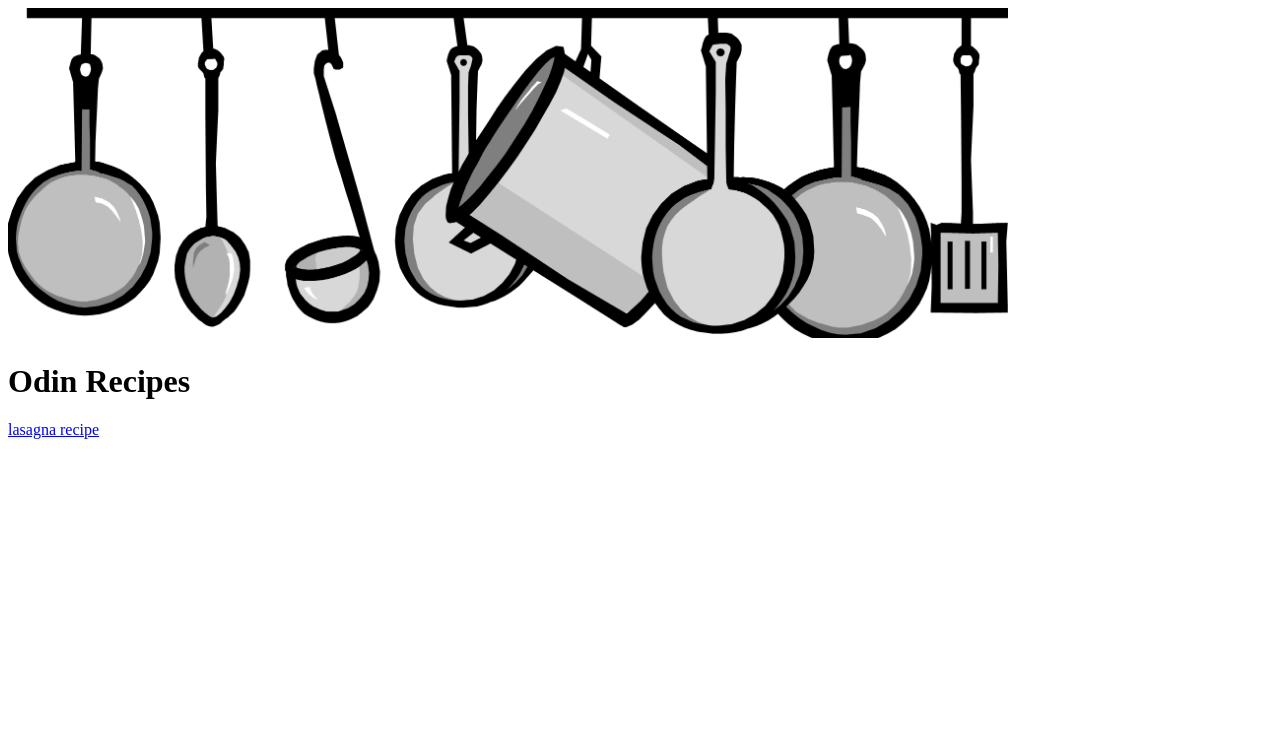
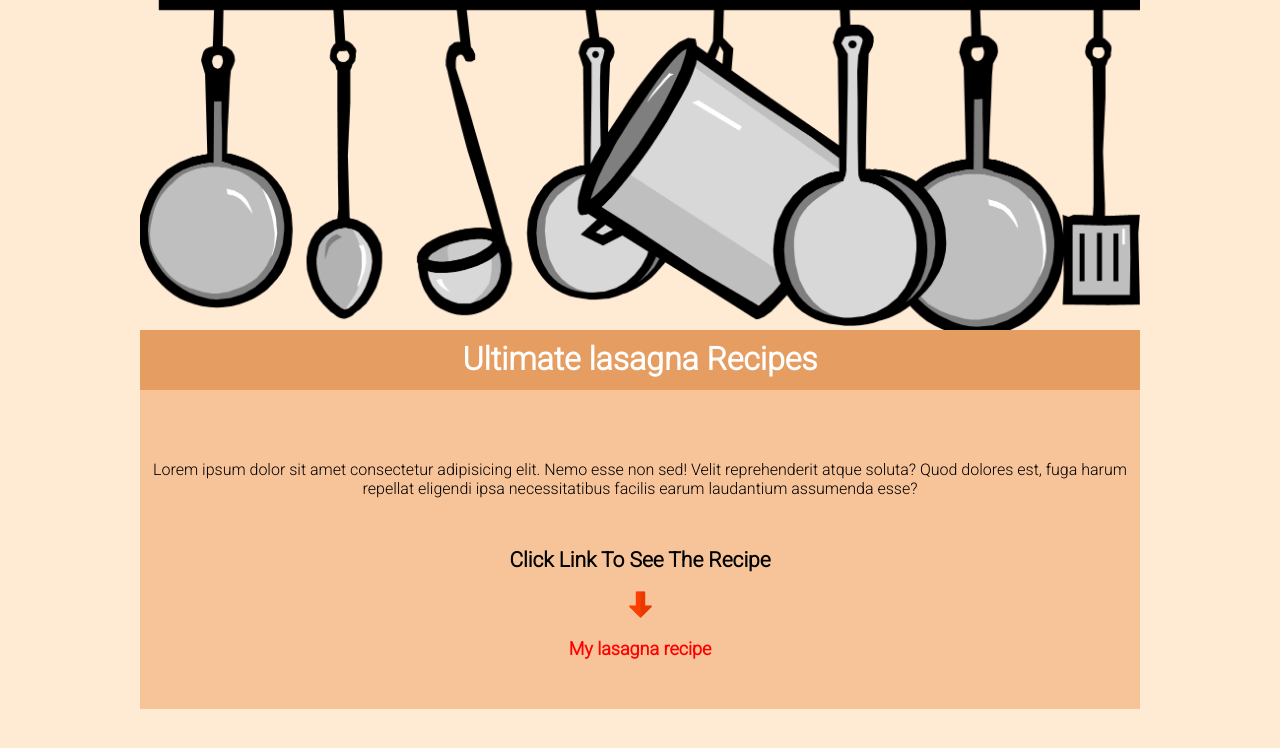
Before and after one commit to KrowJ/odin-recipes, a plain HTML site: page index.html in a window 1280 px wide. Drawn offline with Linux system fonts and the light colour scheme.

Commit message:
Add styles.css with content and new images, fixed some typos

```diff
--- a/index.html
+++ b/index.html
@@ -2,11 +2,28 @@
 <html lang="en">
     <head>
         <meta charset="utf-8">
-        <title>My Favorite Recipes</title>
+        <title>My Favorite Recipe</title>
+        <link rel="stylesheet" href="style.css">
+        <link rel="preconnect" href="https://fonts.googleapis.com">
+        <link rel="preconnect" href="https://fonts.gstatic.com" crossorigin>
+        <link href="https://fonts.googleapis.com/css2?family=Roboto:wght@300&display=swap" rel="stylesheet">
     </head>
     <body>
-        <img src="images/cooking-utility.png" alt="cooking-utility-decor" : width="1000px" height="auto">
-        <h1>Odin Recipes</h1>
-        <a href="recipes/lasagna.html">lasagna recipe</a>
+        <div class="main-container">
+            <div class="content-container">
+                <img src="images/cooking-utility.png" alt="cooking-utility-decor" class="top-img">
+                <h1 class="title-1">Ultimate lasagna Recipes</h1>
+            </div>
+            <div class="content-container-2">
+                <p class="fam-info">Lorem ipsum dolor sit amet consectetur adipisicing elit. Nemo esse non sed!
+                     Velit reprehenderit atque soluta? Quod dolores est, fuga harum repellat
+                     eligendi ipsa necessitatibus facilis earum laudantium assumenda esse?</p>
+                <div class="link-title">Click Link To See The Recipe</div>
+                <img src="/images/—Pngtree—vector down arrow icon_4184125.png" alt="down-arrow" class="down-arrow">
+                <ul class="list-1">
+                   <li><a href="recipes/lasagna.html" class="links">My lasagna recipe</a></li>
+                </ul>
+            </div>
+        </div>
     </body>
 </html>
--- /dev/null
+++ b/style.css
@@ -0,0 +1,81 @@
+/* Universal Settings */
+
+body {
+    margin: auto;
+    padding: 0px;
+    background-color: rgb(255, 235, 212);
+    font-family: 'Roboto', sans-serif;
+}
+
+/* Main Page */
+
+.main-container {
+display: flex;
+flex-direction: column;
+align-items: center;
+}
+
+.content-container {
+    display: flex;
+    width: 1000px;
+    align-items: center;
+    flex-direction: column;
+}
+
+.content-container-2 {
+    display: flex;
+    width: 1000px;
+    align-items: center;
+    flex-direction: column;
+    background-color: rgb(247, 195, 153);
+}
+
+.top-img {
+   height: auto;
+   width: 100%;
+}
+
+.title-1 {
+    background-color: rgb(230, 157, 98);
+    color: rgb(255, 255, 255);
+    width: 100%;
+    height: 50px;
+    display: flex;
+    justify-content: center;
+    padding-top: 10px;
+    margin: 0;
+    margin-top: 30p;
+}
+
+.fam-info {
+    margin-top: 70px;
+    margin-bottom: 50px;
+    color: black;
+    text-align: center;
+}
+
+.link-title {
+    font-size: 21px;
+    font-weight: bold;
+    margin-bottom: 15px;
+}
+
+.down-arrow {
+    height: auto;
+    width: 35px;
+}
+
+.list-1 {
+    list-style: none;
+    padding: 0px;
+    margin-bottom: 50px;
+}
+
+.links {
+    color: rgb(255, 0, 0);
+    text-decoration: none;
+    font-size: 18px;
+    font-weight: bold;
+}
+
+/* Lasagna Recipe Page */
```
Also changed, not shown: recipes/lasagna.html (+4 -0 lines), images/—Pngtree—vector down arrow icon_4184125.png (added).
